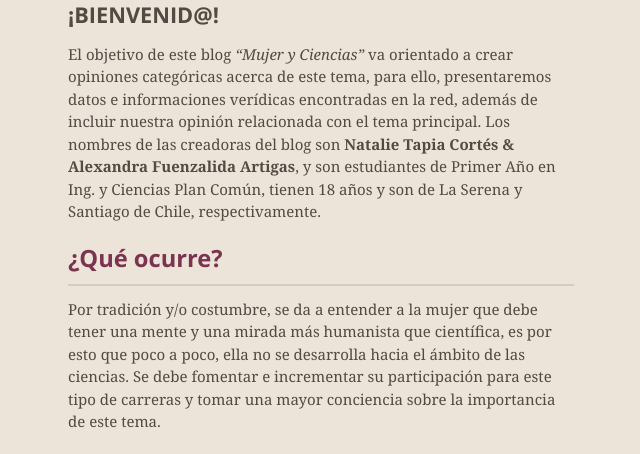
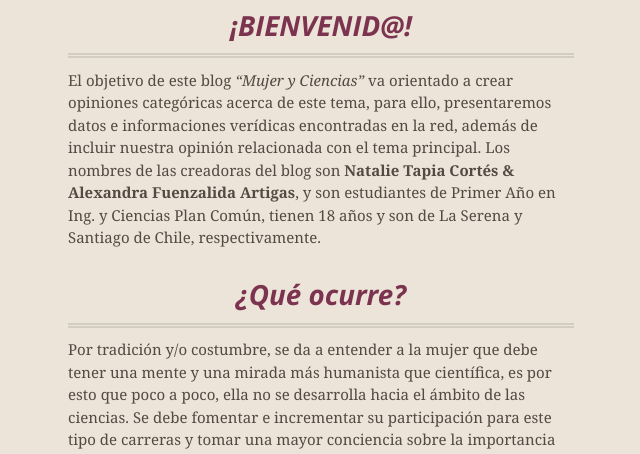
Before and after one commit to Mujeryciencias/mujeryciencias.github.io, a Jekyll site: the page index.html, which Jekyll copies as it is, in a window 1280 px wide. Shown: the part 571-1025 px from the top of the page, without its empty margins (319-959 px from the left). Built offline with Jekyll 4.4.1, drawn with Linux system fonts in a browser that asks for light colours; nearby versions of some CDN libraries; Markdown is read by kramdown in place of the engine named in the settings.

```diff
--- a/index.html
+++ b/index.html
@@ -47,19 +47,19 @@
       <section id="main_content">
         <p><img src="http://3.bp.blogspot.com/-n6_qPYgfGFs/T1f9rx8iGcI/AAAAAAAAAmc/H5KrrWPN5TE/s1600/We_Can_Do_It!.jpg" alt=""></p>
 
-<h3>
-<a name="bienvenid" class="anchor" href="#bienvenid"><span class="octicon octicon-link"></span></a>¡BIENVENID@!</h3>
+<h1>
+<a name="bienvenid" class="anchor" href="#bienvenid"><span class="octicon octicon-link"></span></a>¡BIENVENID@!</h1>
 
 <p>El objetivo de este blog <em>“Mujer y Ciencias”</em> va orientado a crear opiniones categóricas acerca de este tema, para ello, presentaremos datos e informaciones verídicas encontradas en la red, además de incluir nuestra opinión relacionada con el tema principal.
 Los nombres de las creadoras del blog son <strong>Natalie Tapia Cortés &amp; Alexandra Fuenzalida Artigas</strong>, y son estudiantes de Primer Año en Ing. y Ciencias Plan Común, tienen 18 años y son de La Serena y Santiago de Chile, respectivamente.</p>
 
-<h2>
-<a name="qu%C3%A9-ocurre" class="anchor" href="#qu%C3%A9-ocurre"><span class="octicon octicon-link"></span></a>¿Qué ocurre?</h2>
+<h1>
+<a name="qu%C3%A9-ocurre" class="anchor" href="#qu%C3%A9-ocurre"><span class="octicon octicon-link"></span></a>¿Qué ocurre?</h1>
 
 <p>Por tradición y/o costumbre, se da a entender a la mujer que debe tener una mente y una mirada más humanista que científica, es por esto que poco a poco, ella no se desarrolla hacia el ámbito de las ciencias. Se debe fomentar e incrementar su participación para este tipo de carreras y tomar una mayor conciencia sobre la importancia de este tema.</p>
 
-<h1>
-<a name="veamos-pa%C3%ADs-por-pa%C3%ADs-en-el-a%C3%B1o-2010" class="anchor" href="#veamos-pa%C3%ADs-por-pa%C3%ADs-en-el-a%C3%B1o-2010"><span class="octicon octicon-link"></span></a>Veamos país por país en el año 2010...</h1>
+<h3>
+<a name="veamos-pa%C3%ADs-por-pa%C3%ADs-en-el-a%C3%B1o-2010" class="anchor" href="#veamos-pa%C3%ADs-por-pa%C3%ADs-en-el-a%C3%B1o-2010"><span class="octicon octicon-link"></span></a>Veamos país por país en el año 2010...</h3>
 
 <p>Porcentaje de Mujeres Investigadoras por país <img src="https://scontent-b-mia.xx.fbcdn.net/hphotos-prn2/t1.0-9/10352734_10203151624726835_6106050284707332229_n.jpg" alt=""></p>
 
@@ -78,8 +78,8 @@
 </li>
 <li>EN EUROPA? <img src="https://scontent-b-mia.xx.fbcdn.net/hphotos-prn2/t1.0-9/10334288_10203151854572581_8163444093146674673_n.jpg" alt="">
 </li>
-</ul><h1>
-<a name="observemos-los-gr%C3%A1ficos-por-cada-continente-con-su-respectivo-promedio-en-el-a%C3%B1o-2010" class="anchor" href="#observemos-los-gr%C3%A1ficos-por-cada-continente-con-su-respectivo-promedio-en-el-a%C3%B1o-2010"><span class="octicon octicon-link"></span></a>Observemos los gráficos por cada continente con su respectivo promedio en el año 2010...</h1>
+</ul><h3>
+<a name="observemos-los-gr%C3%A1ficos-por-cada-continente-con-su-respectivo-promedio-en-el-a%C3%B1o-2010" class="anchor" href="#observemos-los-gr%C3%A1ficos-por-cada-continente-con-su-respectivo-promedio-en-el-a%C3%B1o-2010"><span class="octicon octicon-link"></span></a>Observemos los gráficos por cada continente con su respectivo promedio en el año 2010...</h3>
 
 <ul>
 <li>AMÉRICA DEL SUR <img src="https://fbcdn-sphotos-e-a.akamaihd.net/hphotos-ak-ash3/t1.0-9/p417x417/10271602_10203173434512066_1794353151428336751_n.jpg" alt="">
@@ -92,8 +92,8 @@
 </li>
 <li>Promedio por Continente <img src="https://scontent-a-mia.xx.fbcdn.net/hphotos-frc3/t1.0-9/p417x417/10300638_10203173487313386_4860154871273906885_n.jpg" alt="">
 </li>
-</ul><h1>
-<a name="grandes-mujeres-de-la-ciencia" class="anchor" href="#grandes-mujeres-de-la-ciencia"><span class="octicon octicon-link"></span></a>¡Grandes mujeres de la ciencia!</h1>
+</ul><h3>
+<a name="grandes-mujeres-de-la-ciencia" class="anchor" href="#grandes-mujeres-de-la-ciencia"><span class="octicon octicon-link"></span></a>¡Grandes mujeres de la ciencia!</h3>
 
 <ul>
 <li>Hipatia de Alejandría: <img src="http://www.karmelemarchante.com/files/thumbnail_20100213120250_3452_99a42b9e-9fc0-4fa3-ae06-7118ed722c3a.jpg" alt="">
@@ -130,8 +130,8 @@
 En 1987, fundó Systers Borg, la primera red de correo electrónico para las mujeres que trabajan en el área computacional.
 Ella fue una científica informática que creía que la tecnología afecta nuestra vida económica, política, social y personal. Esta visión hizo que  Anita fundase en 1997 el Instituto de la Mujer y la Tecnología, que actualmente se llama Instituto Anita Borg de la Mujer y la Tecnología. En ese mismo año, Anita Borg y Telle Whitney, su colega y actual directora del instituto, iniciaron la celebración de "Grace Hopper" premiando a las mujeres que destacaban en dicha área.
 Anita Borg quería trabajar por una mayor representación de las mujeres técnicas y que éstas no evitasen introducirse a la ciencia, y como principal objetivo, deseaba que las mujeres fuesen el 50% en el estudio del área en informática en 2020, así las mujeres podrían causar impacto en la tecnología.</li>
-</ul><h1>
-<a name="qu%C3%A9-mujeres-chilenas-han-sido-destacadas" class="anchor" href="#qu%C3%A9-mujeres-chilenas-han-sido-destacadas"><span class="octicon octicon-link"></span></a>¿Qué mujeres chilenas han sido destacadas?</h1>
+</ul><h3>
+<a name="qu%C3%A9-mujeres-chilenas-han-sido-destacadas" class="anchor" href="#qu%C3%A9-mujeres-chilenas-han-sido-destacadas"><span class="octicon octicon-link"></span></a>¿Qué mujeres chilenas han sido destacadas?</h3>
 
 <ul>
 <li>Eloísa Díaz Insunza: <img src="http://spa.fotolog.com/photo/10/62/16/chilesuhistoria/1195641904_f.jpg" alt="">
```
Also changed, not shown: params.json (+1 -1 lines).
